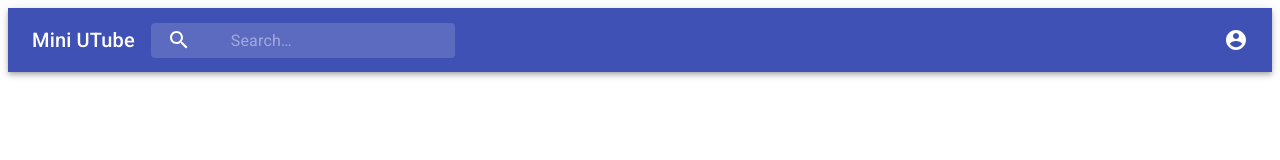
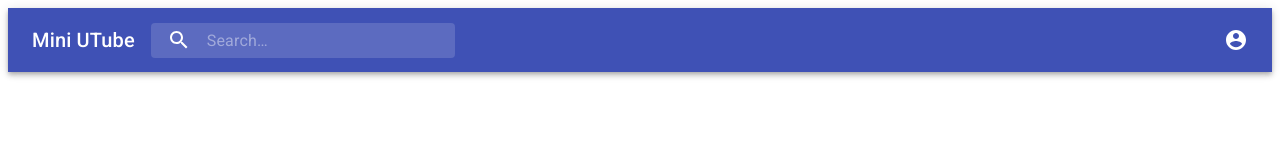
Before and after one commit to robertohf/Mini-U-Tube-V1, a React (Create React App) app: page / in a window 1280 px wide. Shown: the top 160 px of the page. Built offline with nearby package versions, Linux system fonts and the light colour scheme.

Commit message:
Fixed Search Bar

```diff
--- a/src/components/layout/NavBar.js
+++ b/src/components/layout/NavBar.js
@@ -50,11 +50,11 @@ const useStyles = makeStyles(theme => ({
       color: 'inherit',
     },
     inputInput: {
-      padding: theme.spacing(1, 1, 1, 10),
+      padding: theme.spacing(1, 24, 1, 7),
       transition: theme.transitions.create('width'),
       width: '100%',
       [theme.breakpoints.up('md')]: {
-        width: 200,
+        width: 370,
       },
     },
     sectionDesktop: {
```
